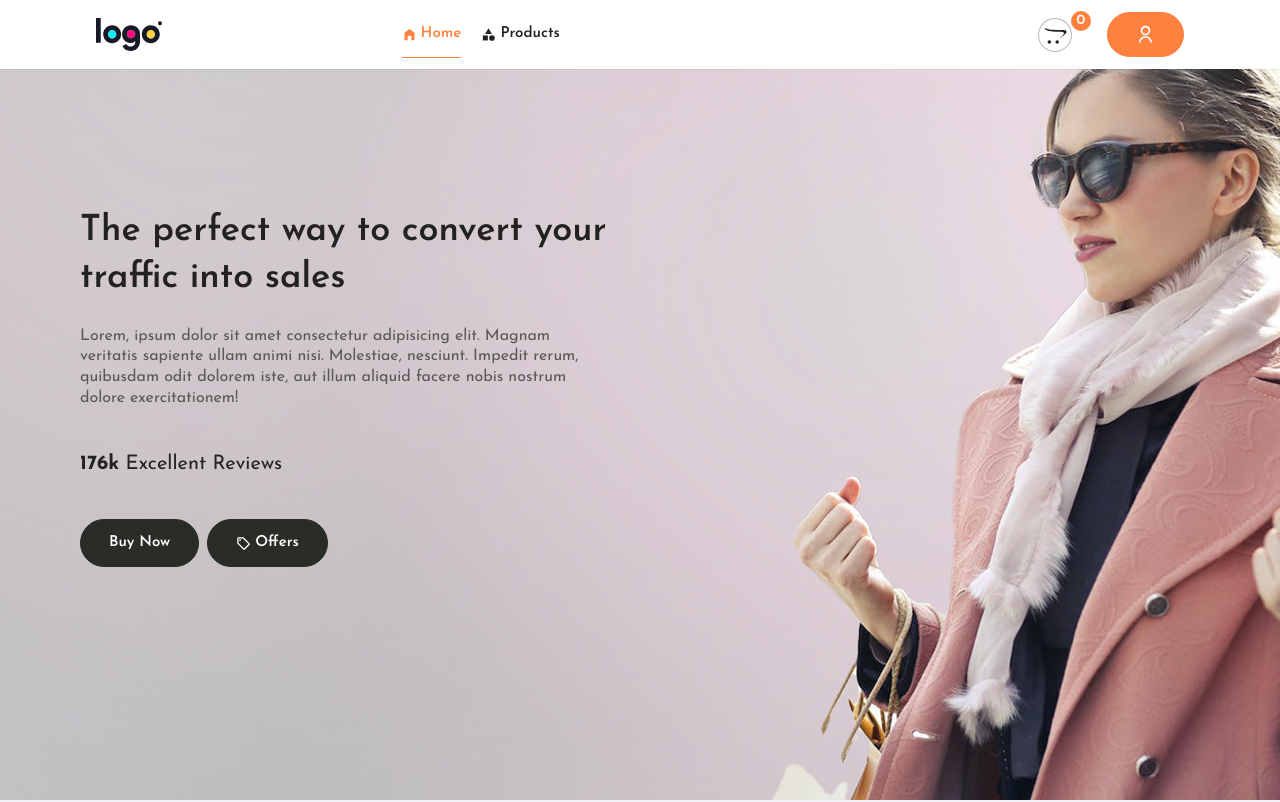
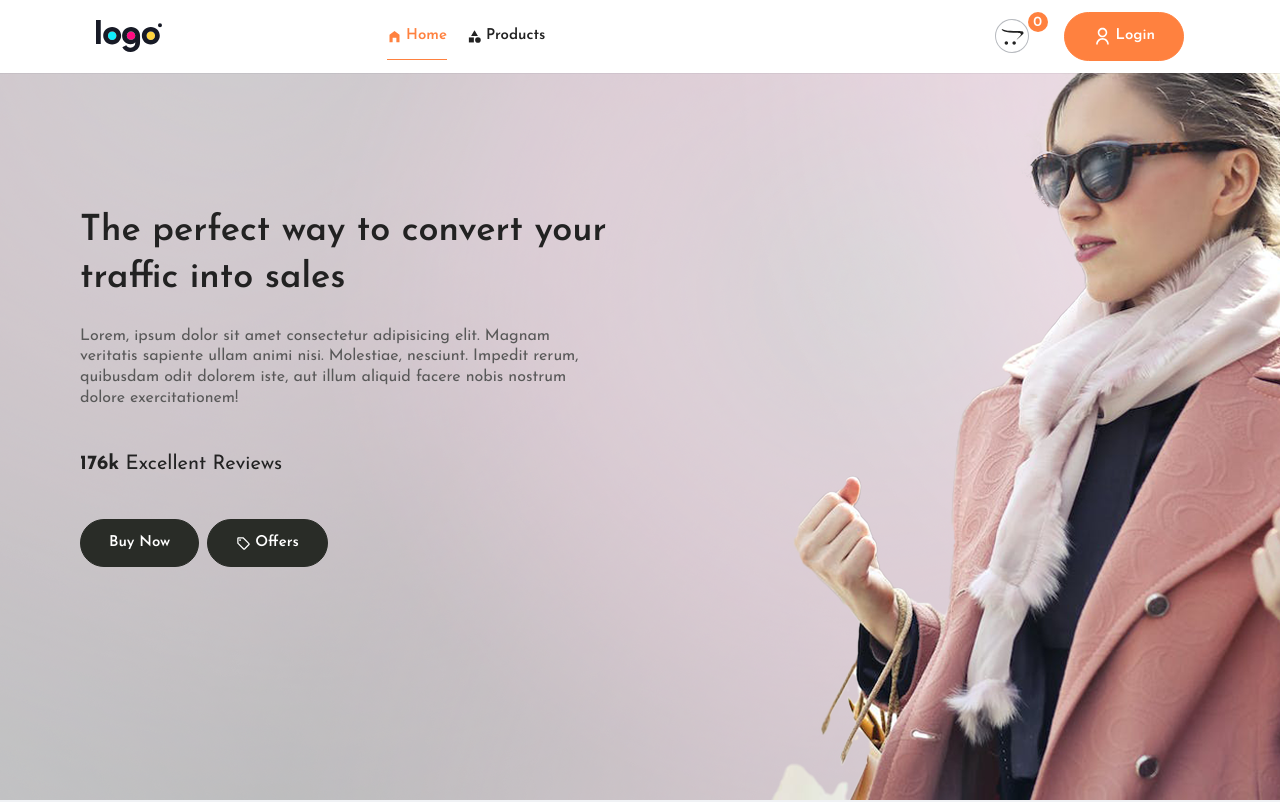
Before and after one commit to anhchi7103/ecommerce, a React (Vite) app in the folder frontend/: page / in a window 1280 px wide. Shown: the top 802 px of the page. Built offline with nearby package versions, Linux system fonts and the light colour scheme; no server answers.

Commit message:
add navigation UI for shop & order

```diff
--- a/frontend/src/components/Header.jsx
+++ b/frontend/src/components/Header.jsx
@@ -14,12 +14,25 @@ const Header = () => {
   const toggleMenu = () => setMenuOpened(!menuOpened);
   const { getTotalCartItems } = useContext(ShopContext);
 
+  const [isDropdownOpen, setIsDropdownOpen] = useState(false);
+  const UserID = localStorage.getItem("UserID"); // Check if user is logged in
+
+  const handleToggleDropdown = () => {
+    setIsDropdownOpen((prev) => !prev);
+  };
+
+  const handleLogout = () => {
+    localStorage.removeItem("UserID");
+    window.location.replace("/");
+  };
+
+
   return (
     <header className="fixed top-0 m-auto px-6 lg:px-20 w-full bg-white ring-1 ring-slate-900/5 z-10">
       <div className="px-4 flexBetween py-3 max-xs:px-2">
         {/*logo*/}
         <div>
-          <Link> <img src={logo} alt="" height={66} width={66} /></Link>
+          <NavLink to={"/"}> <img src={logo} alt="" height={66} width={66} /></NavLink>
         </div>
         {/* navbar desktop*/}
         <div>
@@ -46,12 +59,35 @@ const Header = () => {
             className="p-1 h-8 w-8 ring-slate-900/30 ring-1 rounded-full"/>
             <span className="relative flexCenter w-5 h-5 rounded-full bg-secondary text-white medium-14 -top-2">{getTotalCartItems()}</span>
             </NavLink>
-            {localStorage.getItem('UserID') ? <NavLink onClick={() => {localStorage.removeItem('UserID'); window.location.replace("/")}} to={'logout'} className={"btn_secondary_rounded flexCenter"}>
-            <img src={logout} alt="logoutIcon" height={19} width={19}/>
-            </NavLink> :
-            <NavLink to={'login'} className={"btn_secondary_rounded flexCenter"}>
-            <img src={user} alt="userIcon" height={19} width={19}/>
-            </NavLink>}
+            {UserID ? (
+              // If user is logged in, show the dropdown menu
+              <div className="">
+                <button onClick={handleToggleDropdown} className="btn_secondary_rounded flexCenter gap-1">
+                 <img src={user} alt="userIcon" height={19} width={19} />{UserID}
+                </button>
+                {isDropdownOpen && (
+                  <div className="absolute mt-1 w-48 bg-white rounded-xl shadow-lg py-2 border border-gray-200">
+                    <NavLink to="/shop/home" className="block px-4 py-2 text-sm text-gray-700 hover:bg-gray-100 border-b border-gray-200">
+                      My Shop
+                    </NavLink>
+                    <NavLink to="" className="block px-4 py-2 text-sm text-gray-700 hover:bg-gray-100 border-b border-gray-200">
+                      My Order
+                    </NavLink>
+                    <button onClick={handleLogout} className="block w-full text-left px-4 py-2 text-sm text-red-600 hover:bg-gray-100" > Logout
+                    </button>
+                  </div>
+                )}
+              </div>
+            ) : (
+              // If user is not logged in, show the login button
+              <NavLink
+                to="/login"
+                className="btn_secondary_rounded flexCenter gap-1"
+              >
+                <img src={user} alt="userIcon" height={19} width={19} />
+                Login
+              </NavLink>
+            )}
           </div>
         </div>
       </div>
--- a/frontend/src/shop/components/Navbar.jsx
+++ b/frontend/src/shop/components/Navbar.jsx
@@ -1,12 +1,13 @@
 import React from 'react'
 import logo from '../../assets/logo.svg'
 import profileImg from '../../assets/profile.png'
+import { NavLink } from "react-router-dom";
 
 const Navbar = () => {
     return (
         <nav className='max_padd_container flexBetween bg-white py-2 shadow-sm relative'>
             <div>
-                <img src={logo} alt="" />
+                <NavLink to={"/"}> <img src={logo} alt="" /></NavLink>
             </div>
             <div className='uppercase bold-22 text-white bg-secondary px-3 rounded-md tracking-widest line-clamp-1 max-xs:bold-18 max-xs:py-2'>Admin panel</div>
             <div>
```
